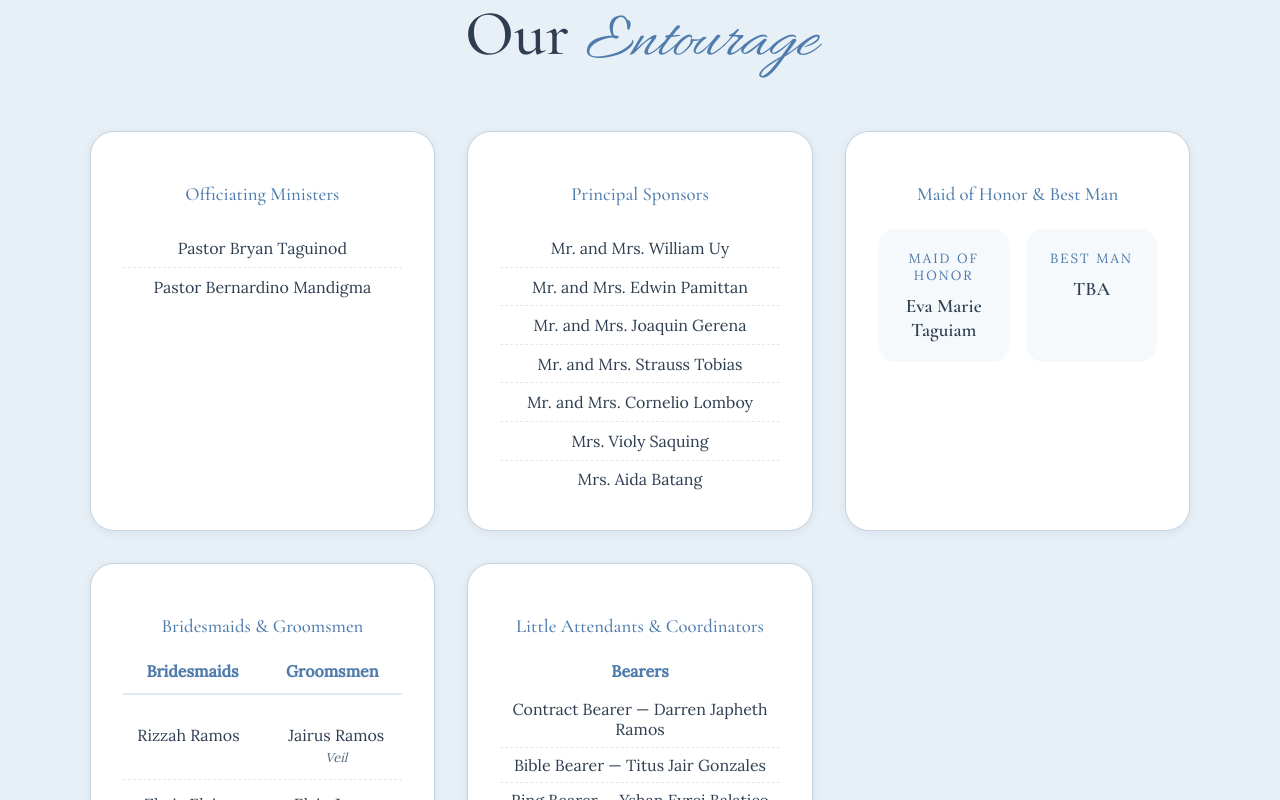
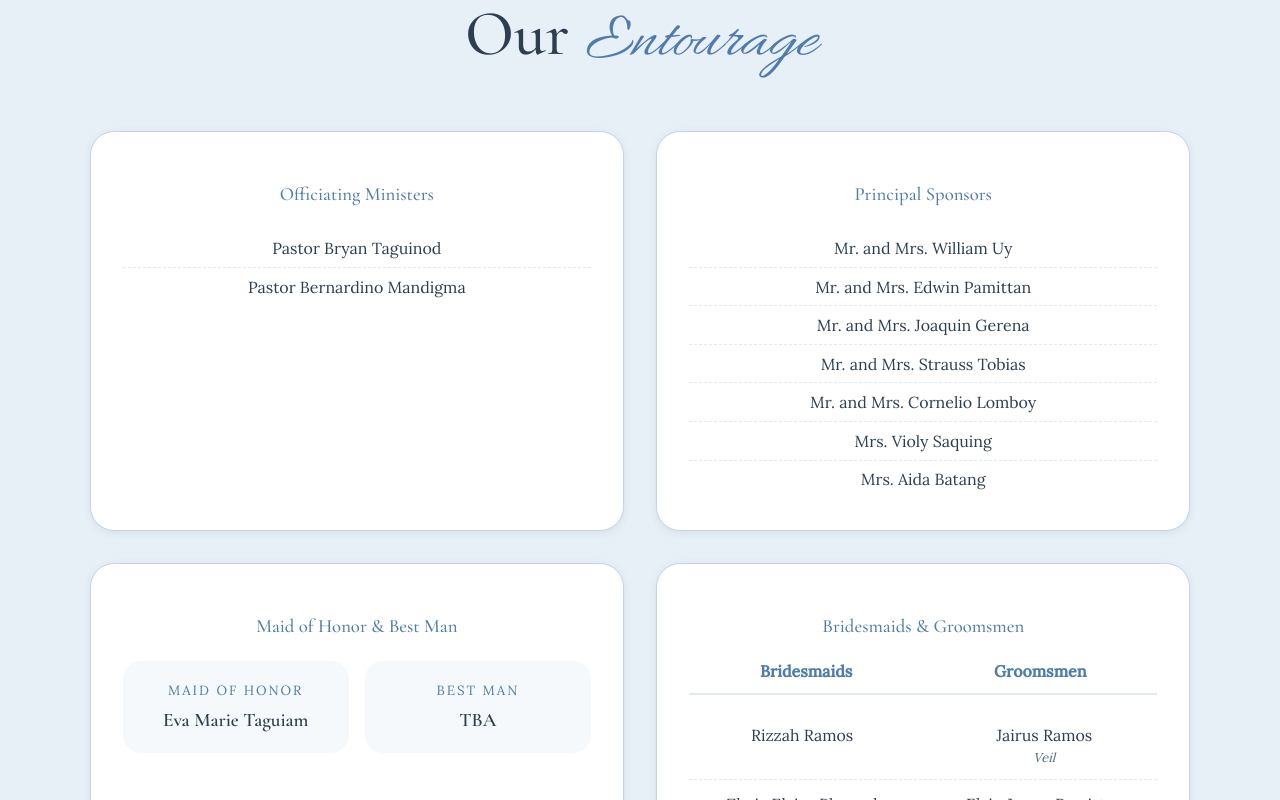
Before and after one commit to MohamadAli20/sr-wedding, a React (Vite) app: page / in a window 1280 px wide. Shown: the part 2820-3620 px from the top of the page. Built offline with nearby package versions, Linux system fonts and the light colour scheme; no server answers.

Commit message:
Align entourage

```diff
--- a/src/components/Entourage/Entourage.css
+++ b/src/components/Entourage/Entourage.css
@@ -9,10 +9,18 @@
 
 .entourage-grid{
     display:grid;
-    grid-template-columns:repeat(auto-fit,minmax(330px,1fr));
+    grid-template-columns:repeat(2,1fr);
     gap:2rem;
     max-width:1200px;
     margin:3rem auto 0;
+}
+
+@media (max-width:768px){
+
+    .entourage-grid{
+        grid-template-columns:1fr;
+        gap:1.5rem;
+    }
 }
 
 .entourage-card{
```
